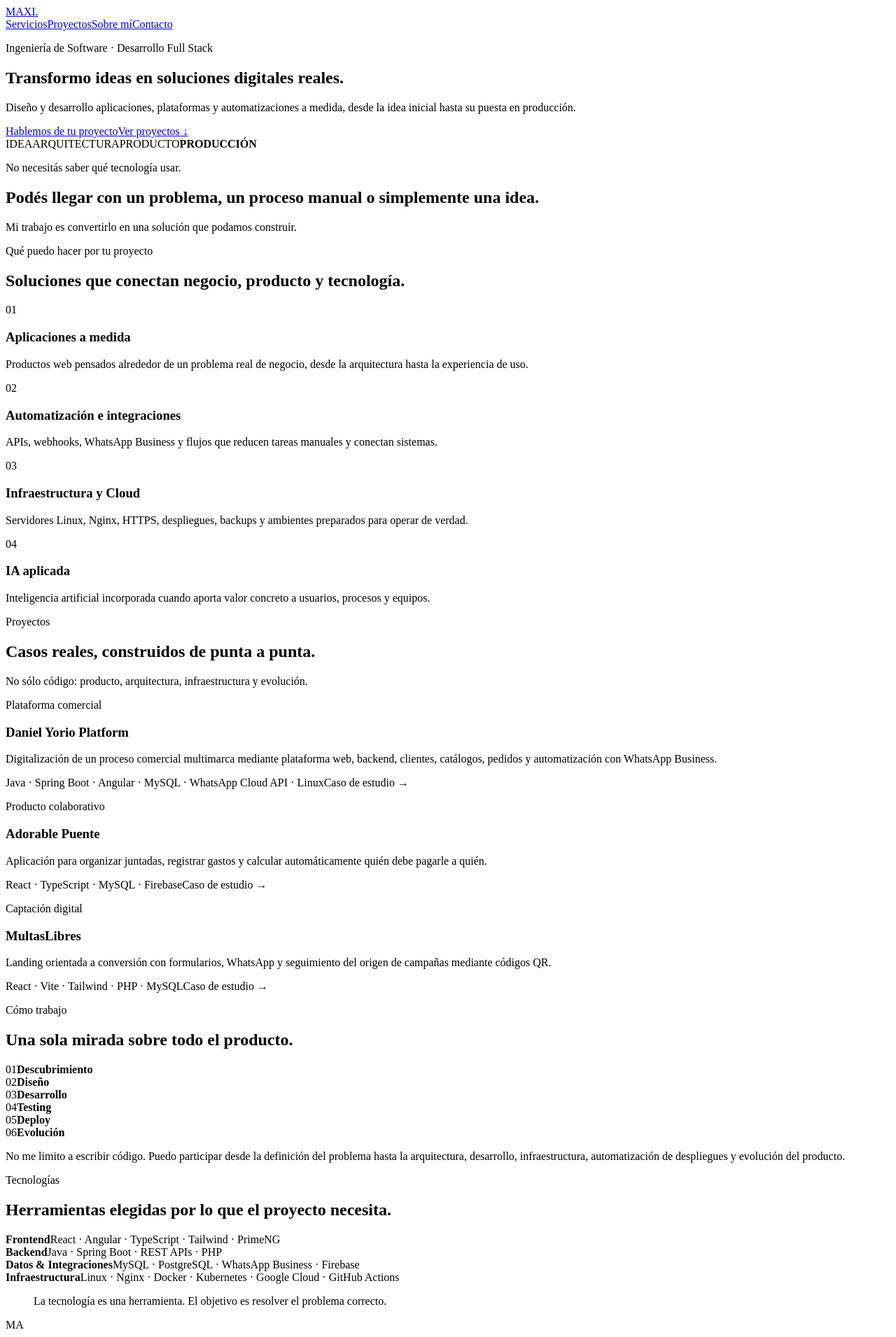
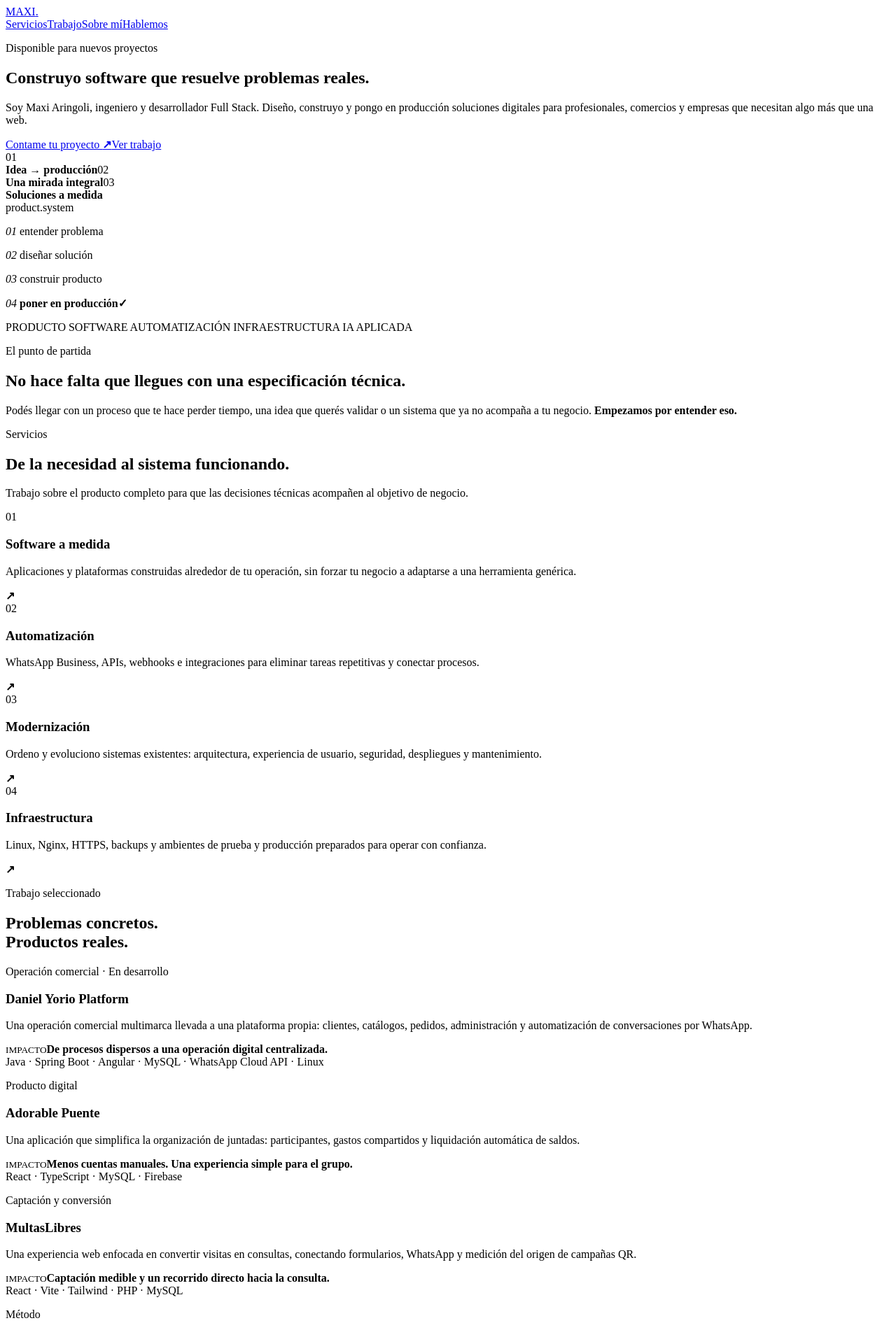
Before and after one commit to MaxiAringoli/maxiaringoli-portfolio, a React (Vite) app: page / in a window 1280 px wide. Shown: the top 1911 px of the page at 70% size. Built offline with nearby package versions, Linux system fonts and the light colour scheme; the HTML template or start-up script is replaced by a standard one.

Commit message:
feat: sharpen portfolio positioning and conversion

```diff
--- a/src/App.tsx
+++ b/src/App.tsx
@@ -1,23 +1,23 @@
 const services = [
-  ['01', 'Aplicaciones a medida', 'Productos web pensados alrededor de un problema real de negocio, desde la arquitectura hasta la experiencia de uso.'],
-  ['02', 'Automatización e integraciones', 'APIs, webhooks, WhatsApp Business y flujos que reducen tareas manuales y conectan sistemas.'],
-  ['03', 'Infraestructura y Cloud', 'Servidores Linux, Nginx, HTTPS, despliegues, backups y ambientes preparados para operar de verdad.'],
-  ['04', 'IA aplicada', 'Inteligencia artificial incorporada cuando aporta valor concreto a usuarios, procesos y equipos.'],
+  ['01', 'Software a medida', 'Aplicaciones y plataformas construidas alrededor de tu operación, sin forzar tu negocio a adaptarse a una herramienta genérica.'],
+  ['02', 'Automatización', 'WhatsApp Business, APIs, webhooks e integraciones para eliminar tareas repetitivas y conectar procesos.'],
+  ['03', 'Modernización', 'Ordeno y evoluciono sistemas existentes: arquitectura, experiencia de usuario, seguridad, despliegues y mantenimiento.'],
+  ['04', 'Infraestructura', 'Linux, Nginx, HTTPS, backups y ambientes de prueba y producción preparados para operar con confianza.'],
 ]
 
 const projects = [
-  { name: 'Daniel Yorio Platform', eyebrow: 'Plataforma comercial', text: 'Digitalización de un proceso comercial multimarca mediante plataforma web, backend, clientes, catálogos, pedidos y automatización con WhatsApp Business.', stack: 'Java · Spring Boot · Angular · MySQL · WhatsApp Cloud API · Linux', featured: true },
-  { name: 'Adorable Puente', eyebrow: 'Producto colaborativo', text: 'Aplicación para organizar juntadas, registrar gastos y calcular automáticamente quién debe pagarle a quién.', stack: 'React · TypeScript · MySQL · Firebase' },
-  { name: 'MultasLibres', eyebrow: 'Captación digital', text: 'Landing orientada a conversión con formularios, WhatsApp y seguimiento del origen de campañas mediante códigos QR.', stack: 'React · Vite · Tailwind · PHP · MySQL' },
+  { name: 'Daniel Yorio Platform', eyebrow: 'Operación comercial · En desarrollo', text: 'Una operación comercial multimarca llevada a una plataforma propia: clientes, catálogos, pedidos, administración y automatización de conversaciones por WhatsApp.', result: 'De procesos dispersos a una operación digital centralizada.', stack: 'Java · Spring Boot · Angular · MySQL · WhatsApp Cloud API · Linux', featured: true },
+  { name: 'Adorable Puente', eyebrow: 'Producto digital', text: 'Una aplicación que simplifica la organización de juntadas: participantes, gastos compartidos y liquidación automática de saldos.', result: 'Menos cuentas manuales. Una experiencia simple para el grupo.', stack: 'React · TypeScript · MySQL · Firebase' },
+  { name: 'MultasLibres', eyebrow: 'Captación y conversión', text: 'Una experiencia web enfocada en convertir visitas en consultas, conectando formularios, WhatsApp y medición del origen de campañas QR.', result: 'Captación medible y un recorrido directo hacia la consulta.', stack: 'React · Vite · Tailwind · PHP · MySQL' },
 ]
 
-const steps = ['Descubrimiento', 'Diseño', 'Desarrollo', 'Testing', 'Deploy', 'Evolución']
+const steps = [['01','Entender','Objetivo, usuarios y problema real.'],['02','Diseñar','Flujos, alcance y arquitectura.'],['03','Construir','Producto usable, mantenible y probado.'],['04','Publicar','Infraestructura, seguridad y despliegue.'],['05','Evolucionar','Medir, aprender y mejorar.']]
 
 const techGroups = [
-  ['Frontend', 'React · Angular · TypeScript · Tailwind · PrimeNG'],
-  ['Backend', 'Java · Spring Boot · REST APIs · PHP'],
-  ['Datos & Integraciones', 'MySQL · PostgreSQL · WhatsApp Business · Firebase'],
-  ['Infraestructura', 'Linux · Nginx · Docker · Kubernetes · Google Cloud · GitHub Actions'],
+  ['Producto & Frontend', 'React · Angular · TypeScript · Vite · Tailwind · PrimeNG'],
+  ['Backend & Datos', 'Java · Spring Boot · REST APIs · PHP · MySQL · PostgreSQL'],
+  ['Integraciones', 'WhatsApp Business · Firebase · Webhooks · APIs de terceros'],
+  ['Operación', 'Linux · Nginx · Docker · GitHub Actions · Backups · SSL/TLS'],
 ]
 
 function App() {
@@ -25,42 +25,44 @@ function App() {
     <div className="site-shell">
       <header className="topbar">
         <a className="brand" href="#inicio" aria-label="Ir al inicio">MAXI<span>.</span></a>
-        <nav aria-label="Navegación principal">
-          <a href="#servicios">Servicios</a><a href="#proyectos">Proyectos</a><a href="#sobre-mi">Sobre mí</a><a className="nav-cta" href="#contacto">Contacto</a>
-        </nav>
+        <nav aria-label="Navegación principal"><a href="#servicios">Servicios</a><a href="#proyectos">Trabajo</a><a href="#sobre-mi">Sobre mí</a><a className="nav-cta" href="#contacto">Hablemos</a></nav>
       </header>
+
       <main>
         <section className="hero section" id="inicio">
           <div className="hero-copy">
-            <p className="eyebrow">Ingeniería de Software · Desarrollo Full Stack</p>
-            <h1>Transformo ideas en <span>soluciones digitales reales.</span></h1>
-            <p className="hero-lead">Diseño y desarrollo aplicaciones, plataformas y automatizaciones a medida, desde la idea inicial hasta su puesta en producción.</p>
-            <div className="hero-actions"><a className="button button-primary" href="#contacto">Hablemos de tu proyecto</a><a className="button button-ghost" href="#proyectos">Ver proyectos ↓</a></div>
+            <p className="eyebrow"><span className="status-dot"/> Disponible para nuevos proyectos</p>
+            <h1>Construyo software que <span>resuelve problemas reales.</span></h1>
+            <p className="hero-lead">Soy Maxi Aringoli, ingeniero y desarrollador Full Stack. Diseño, construyo y pongo en producción soluciones digitales para profesionales, comercios y empresas que necesitan algo más que una web.</p>
+            <div className="hero-actions"><a className="button button-primary" href="#contacto">Contame tu proyecto <b>↗</b></a><a className="button button-ghost" href="#proyectos">Ver trabajo</a></div>
+            <div className="hero-proof"><span>01<br/><strong>Idea → producción</strong></span><span>02<br/><strong>Una mirada integral</strong></span><span>03<br/><strong>Soluciones a medida</strong></span></div>
           </div>
-          <div className="hero-visual" aria-hidden="true"><div className="orbit orbit-one"/><div className="orbit orbit-two"/><div className="flow-card"><span>IDEA</span><i/><span>ARQUITECTURA</span><i/><span>PRODUCTO</span><i/><strong>PRODUCCIÓN</strong></div></div>
+          <div className="hero-visual" aria-hidden="true"><div className="signal signal-a"/><div className="signal signal-b"/><div className="console-card"><div className="console-top"><i/><i/><i/><span>product.system</span></div><p><em>01</em> entender problema</p><p><em>02</em> diseñar solución</p><p><em>03</em> construir producto</p><p className="console-active"><em>04</em> <strong>poner en producción</strong><b>✓</b></p></div></div>
         </section>
 
-        <section className="statement section-narrow"><p>No necesitás saber qué tecnología usar.</p><h2>Podés llegar con un problema, un proceso manual o simplemente una idea.</h2><span>Mi trabajo es convertirlo en una solución que podamos construir.</span></section>
+        <section className="trust-strip"><span>PRODUCTO</span><i/> <span>SOFTWARE</span><i/> <span>AUTOMATIZACIÓN</span><i/> <span>INFRAESTRUCTURA</span><i/> <span>IA APLICADA</span></section>
+
+        <section className="statement section-narrow"><p className="eyebrow">El punto de partida</p><h2>No hace falta que llegues con una especificación técnica.</h2><p>Podés llegar con un proceso que te hace perder tiempo, una idea que querés validar o un sistema que ya no acompaña a tu negocio. <strong>Empezamos por entender eso.</strong></p></section>
 
         <section className="section" id="servicios">
-          <div className="section-heading"><p className="eyebrow">Qué puedo hacer por tu proyecto</p><h2>Soluciones que conectan negocio, producto y tecnología.</h2></div>
-          <div className="service-grid">{services.map(([number,title,text]) => <article className="service-card" key={title}><span>{number}</span><h3>{title}</h3><p>{text}</p></article>)}</div>
+          <div className="section-heading split-heading"><div><p className="eyebrow">Servicios</p><h2>De la necesidad al sistema funcionando.</h2></div><p>Trabajo sobre el producto completo para que las decisiones técnicas acompañen al objetivo de negocio.</p></div>
+          <div className="service-grid">{services.map(([number,title,text]) => <article className="service-card" key={title}><span>{number}</span><div><h3>{title}</h3><p>{text}</p></div><b>↗</b></article>)}</div>
         </section>
 
         <section className="section projects" id="proyectos">
-          <div className="section-heading split-heading"><div><p className="eyebrow">Proyectos</p><h2>Casos reales, construidos de punta a punta.</h2></div><p>No sólo código: producto, arquitectura, infraestructura y evolución.</p></div>
-          <div className="project-grid">{projects.map(project => <article className={`project-card ${project.featured ? 'featured' : ''}`} key={project.name}><p className="project-eyebrow">{project.eyebrow}</p><h3>{project.name}</h3><p className="project-copy">{project.text}</p><div className="project-footer"><span>{project.stack}</span><span className="project-link">Caso de estudio →</span></div></article>)}</div>
+          <div className="section-heading"><p className="eyebrow">Trabajo seleccionado</p><h2>Problemas concretos.<br/>Productos reales.</h2></div>
+          <div className="project-grid">{projects.map(project => <article className={`project-card ${project.featured ? 'featured' : ''}`} key={project.name}><div><p className="project-eyebrow">{project.eyebrow}</p><h3>{project.name}</h3><p className="project-copy">{project.text}</p></div><div className="project-result"><small>IMPACTO</small><strong>{project.result}</strong></div><div className="project-footer"><span>{project.stack}</span></div></article>)}</div>
         </section>
 
-        <section className="section process"><div className="section-heading"><p className="eyebrow">Cómo trabajo</p><h2>Una sola mirada sobre todo el producto.</h2></div><div className="process-line">{steps.map((step,index)=><div className="process-step" key={step}><span>{String(index+1).padStart(2,'0')}</span><strong>{step}</strong></div>)}</div><p className="process-copy">No me limito a escribir código. Puedo participar desde la definición del problema hasta la arquitectura, desarrollo, infraestructura, automatización de despliegues y evolución del producto.</p></section>
+        <section className="section process"><div className="section-heading"><p className="eyebrow">Método</p><h2>Menos misterio.<br/>Más claridad.</h2></div><div className="process-list">{steps.map(([number,title,text])=><article key={title}><span>{number}</span><h3>{title}</h3><p>{text}</p></article>)}</div></section>
 
-        <section className="section technology"><div className="section-heading"><p className="eyebrow">Tecnologías</p><h2>Herramientas elegidas por lo que el proyecto necesita.</h2></div><div className="tech-grid">{techGroups.map(([title,items])=><div className="tech-row" key={title}><strong>{title}</strong><span>{items}</span></div>)}</div><blockquote>La tecnología es una herramienta. El objetivo es resolver el problema correcto.</blockquote></section>
+        <section className="section technology"><div className="section-heading"><p className="eyebrow">Tecnología</p><h2>El stack se elige después del problema.</h2></div><div className="tech-grid">{techGroups.map(([title,items])=><div className="tech-row" key={title}><strong>{title}</strong><span>{items}</span></div>)}</div><blockquote>“No vendo una tecnología específica. Construyo la solución que el proyecto necesita.”</blockquote></section>
 
-        <section className="section about" id="sobre-mi"><div className="portrait-placeholder" aria-label="Espacio reservado para fotografía profesional"><span>MA</span></div><div className="about-copy"><p className="eyebrow">Sobre mí</p><h2>Ingeniería detrás del código.</h2><p>Soy Maxi Aringoli. Desarrollo software y soluciones digitales buscando entender primero el problema que hay detrás de cada proyecto.</p><p>Mi experiencia abarca frontend, backend, arquitectura, bases de datos e infraestructura, lo que me permite trabajar sobre el producto como un conjunto y no solamente sobre una parte de él.</p><p>Me interesa especialmente convertir procesos complejos o manuales en herramientas simples que las personas realmente puedan utilizar.</p></div></section>
+        <section className="section about" id="sobre-mi"><div className="portrait-placeholder"><span>MA</span><small>FOTO<br/>PRÓXIMAMENTE</small></div><div className="about-copy"><p className="eyebrow">Sobre mí</p><h2>Ingeniería detrás del código.</h2><p className="about-lead">Soy Maxi Aringoli. Me gusta entrar a un proyecto entendiendo el problema completo, no solamente la pantalla que hay que programar.</p><p>Trabajo entre producto, frontend, backend, datos e infraestructura. Esa visión me permite tomar decisiones pensando en cómo se va a usar, mantener y operar una solución una vez que deja de ser una idea.</p><div className="about-values"><span><b>Full Stack</b>Producto completo</span><span><b>End-to-end</b>Idea a producción</span><span><b>Argentina</b>Trabajo remoto</span></div></div></section>
 
-        <section className="contact section-narrow" id="contacto"><p className="eyebrow">¿Tenés una idea dando vueltas?</p><h2>Contame el problema.<br/><span>La parte técnica la resolvemos después.</span></h2><p>Podemos analizar tu proyecto, una automatización que necesitás o un sistema que quieras mejorar.</p><a className="button button-primary" href="mailto:maxiaringoli@gmail.com">Hablemos</a></section>
+        <section className="contact section-narrow" id="contacto"><p className="eyebrow">Empecemos una conversación</p><h2>¿Hay algo que tu negocio podría hacer <span>mejor con software?</span></h2><p>Contame qué necesitás resolver. No hace falta tener definido el sistema ni la tecnología.</p><div className="contact-actions"><a className="button button-primary" href="mailto:maxiaringoli@gmail.com">Escribime por email <b>↗</b></a><a className="button button-ghost" href="https://github.com/MaxiAringoli" target="_blank" rel="noreferrer">Ver GitHub</a></div><small>Villa Carlos Paz · Córdoba · Argentina · Disponible para trabajo remoto</small></section>
       </main>
-      <footer><span>Maxi Aringoli · Villa Carlos Paz, Córdoba, Argentina</span><span>Ingeniería de Software · Desarrollo de soluciones digitales</span></footer>
+      <footer><a className="brand" href="#inicio">MAXI<span>.</span></a><span>Ingeniería de Software · Desarrollo de soluciones digitales</span><span>© 2026 Maxi Aringoli</span></footer>
     </div>
   )
 }
```
